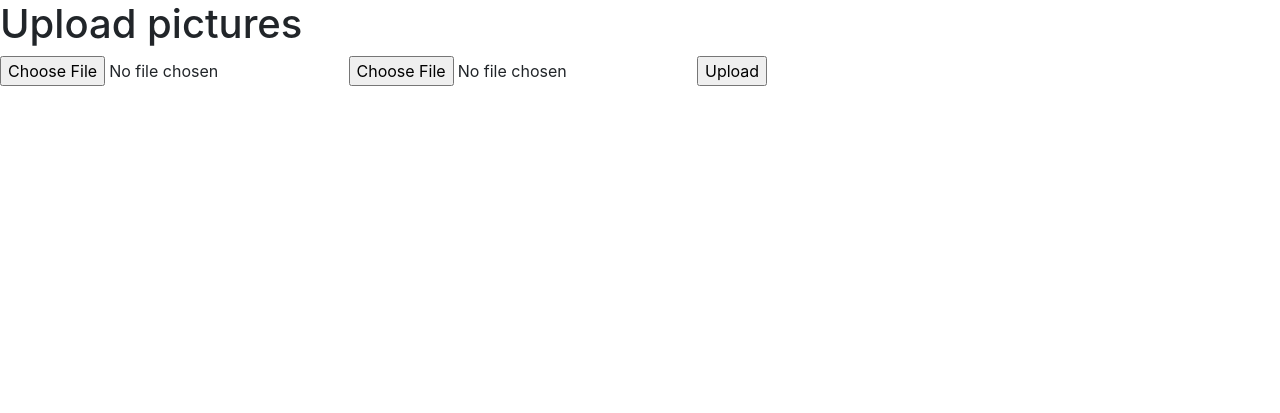
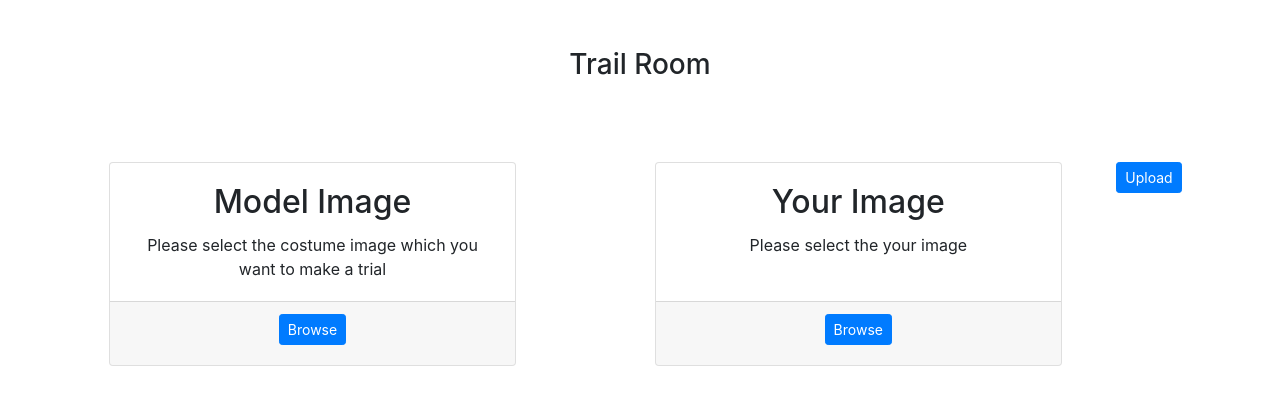
Before and after one commit to balakarthik2011/chutney, a Flask app: page / in a window 1280 px wide. Shown: the top 413 px of the page. Run offline with Flask 2, Linux system fonts and the light colour scheme; some libraries are stand-ins or nearby versions.

Commit message:
Added basic UI

```diff
--- a/server.py
+++ b/server.py
@@ -6,22 +6,29 @@ ALLOWED_EXTENSIONS = {'png', 'jpg', 'jpeg', 'gif'}
 
 app = Flask(__name__)
 
+
 @app.route("/")
 def hello():
-    return render_template("index.html")
+    return render_template("index.html", image_returned=False, add_class="offset-md-1")
 
 
 @app.route("/dress", methods=['POST'])
 def dress():
+    print (request.files)
     file1 = request.files["file1"]
+    print(file1)
     file2 = request.files["file2"]
-    file1.save('_one.jpg')
+    file1_name =  'static/' + file1.filename
+    file2_name = 'static/' + file2.filename
+    file1.save(file1_name)
     file1.close()
-    file2.save('_two.jpg')
+    file2.save(file2_name)
     file2.close()
 
-    faceSwap.swap("_one.jpg", "_two.jpg")
-    return jsonify({"statsus": "ok"})
+    faceSwap.swap(file1_name, file2_name)
+    result_image = file1.filename.split(".")[0] + file2.filename.split(".")[0] + ".jpg"
+    return render_template("index.html", image_returned=True,file1_name=file1.filename, file2_name=file2.filename, result_image=result_image, add_class="")
+
 
 if __name__ == "__main__":
     print("Hai")
--- a/templates/index.html
+++ b/templates/index.html
@@ -4,12 +4,96 @@
     <link rel="stylesheet" href="https://stackpath.bootstrapcdn.com/bootstrap/4.3.1/css/bootstrap.min.css" integrity="sha384-ggOyR0iXCbMQv3Xipma34MD+dH/1fQ784/j6cY/iJTQUOhcWr7x9JvoRxT2MZw1T" crossorigin="anonymous">
     <title>Dressing Room</title>
 </head>
-<body>
-    <h1>Upload pictures</h1>
+<body class="t-a-c">
+<br>
+    <br>
+    <h3>Trail Room</h3>
+    <br>
+    <br>
+    <br>
     <form method="POST" action="dress" enctype="multipart/form-data">
-        <input type="file" name="file1">
-        <input type="file" name="file2">
-        <input type="submit" value="Upload">
-    </form>
+
+ <!-- Content Row -->
+      <!-- /.col-md-4 -->
+    <div class="row t-a-c">
+        <div class="col-md-4 {{add_class}} mb-5">
+            <div class="card h-100">
+                <div class="card-body">
+                    <h2 class="card-title">Model Image</h2>
+                    <p class="card-text">Please select the costume image which you want to make a trial</p>
+                    {% if image_returned == True %}
+                        <img src="{{url_for('static', filename=(''))}}{{file2_name}}">
+                    {% endif%}
+                </div>
+
+                    {% if image_returned != True %}
+                        <div class="card-footer">
+                            <label class="btn btn-primary btn-sm">
+                                Browse <input type="file" class="" name="file2" hidden>
+                            </label>
+                        </div>
+                    {% endif%}
+
+            </div>
+        </div>
+        <!-- /.col-md-4 -->
+        <div class="col-md-4 {{add_class}} mb-5">
+            <div class="card h-100">
+                <div class="card-body">
+                    <h2 class="card-title">Your  Image</h2>
+                    <p class="card-text">Please select the your image</p>
+                    {% if image_returned == True %}
+                    <img src="{{url_for('static', filename=(''))}}{{file1_name}}">
+                    {% endif%}
+                </div>
+                {% if image_returned != True %}
+                    <div class="card-footer">
+                         <label class="btn btn-primary btn-sm">
+                            Browse <input type="file" class="" name="file1" hidden>
+                         </label>
+                    </div>
+                {% endif%}
+            </div>
+        </div>
+        <!-- /.col-md-4 -->
+
+        {% if image_returned == True %}
+
+        <div class="col-md-4  mb-5">
+            <div class="card h-100">
+                <div class="card-body">
+                    <h2 class="card-title">This is how you look</h2>
+                    {% if image_returned == True %}
+                        <img src="{{url_for('static', filename=(''))}}{{result_image}}">
+                    {% endif%}
+                </div>
+            </div>
+        </div>
+    </div>
+        {% endif%}
+        <br>
+        <div class="row">
+            <div class="col-md-2 offset-md-5 mb-5">
+                {% if image_returned == True %}
+                    <a href="/" class="btn btn-primary btn-sm" >Try Another</a>
+                {% else %}
+                    <input type="submit" value="Upload" class="btn btn-primary btn-sm">
+                {% endif %}
+
+        </div>
+        </div>
+        </form>
+
 </body>
 </html>
+<style>
+    img{
+    max-height:500px;
+    max-width:500px;
+    height:auto;
+    width:auto;
+}
+.t-a-c{
+text-align: center;
+}
+</style>
```
